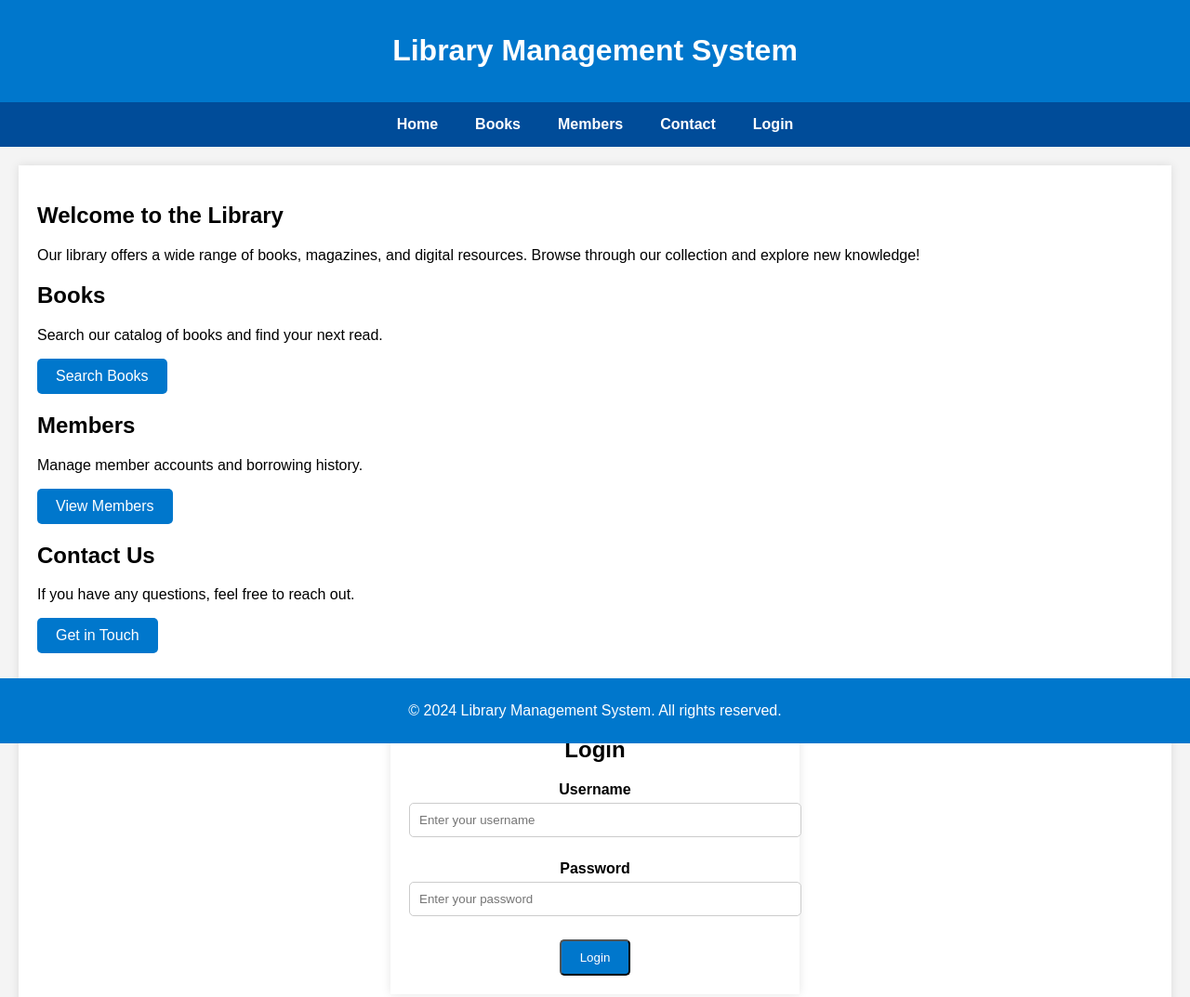
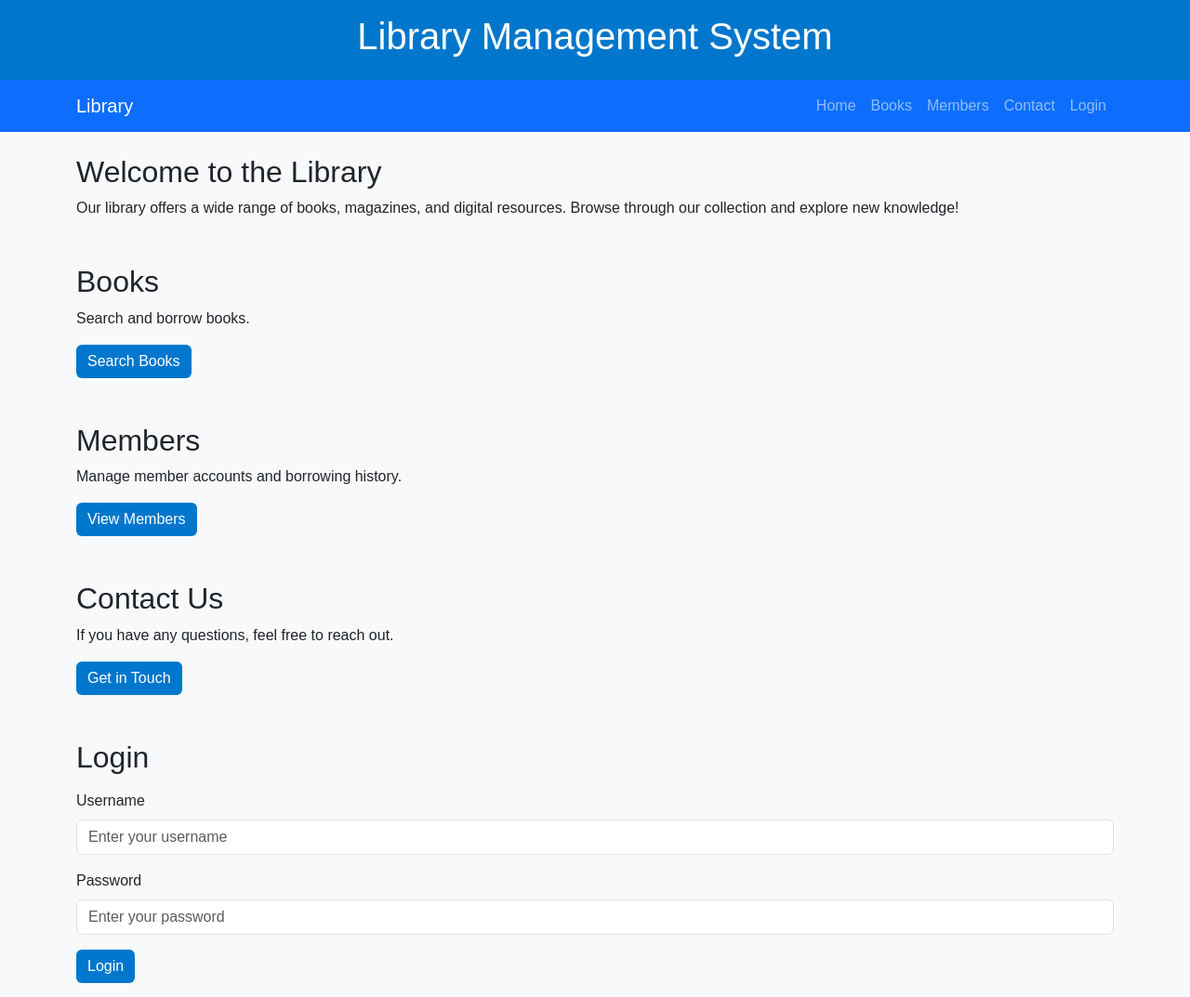
Before and after one commit to revanthvk18/Library-Site, a plain HTML site: page index.html in a window 1280 px wide. Shown: the top 1073 px of the page at 93% size. Drawn offline with nearby package versions, Linux system fonts and the light colour scheme.

Commit message:
Update index.html

```diff
--- a/index.html
+++ b/index.html
@@ -4,48 +4,20 @@
     <meta charset="UTF-8">
     <meta name="viewport" content="width=device-width, initial-scale=1.0">
     <title>Library Management</title>
+    <!-- Bootstrap CSS -->
+    <link href="https://cdn.jsdelivr.net/npm/bootstrap@5.3.1/dist/css/bootstrap.min.css" rel="stylesheet">
     <style>
         body {
+            background-color: #f8f9fa;
             font-family: Arial, sans-serif;
             margin: 0;
             padding: 0;
-            background-color: #f4f4f4;
         }
 
         header {
             background-color: #0077cc;
             color: white;
-            padding: 15px 20px;
-            text-align: center;
-        }
-
-        nav {
-            display: flex;
-            justify-content: center;
-            background-color: #004c99;
-        }
-
-        nav a {
-            color: white;
-            padding: 15px 20px;
-            text-decoration: none;
-            font-weight: bold;
-        }
-
-        nav a:hover {
-            background-color: #003366;
-        }
-
-        .container {
-            max-width: 1200px;
-            margin: 20px auto;
-            padding: 20px;
-            background-color: white;
-            box-shadow: 0 0 10px rgba(0, 0, 0, 0.1);
-        }
-
-        .section {
-            margin-bottom: 20px;
+            padding: 15px 0;
         }
 
         footer {
@@ -53,112 +25,86 @@
             color: white;
             text-align: center;
             padding: 10px 0;
-            position: fixed;
-            bottom: 0;
-            width: 100%;
         }
 
-        .btn {
-            display: inline-block;
-            padding: 10px 20px;
-            color: white;
+        .btn-primary {
             background-color: #0077cc;
-            text-decoration: none;
-            border-radius: 5px;
+            border: none;
         }
 
-        .btn:hover {
+        .btn-primary:hover {
             background-color: #005c99;
-        }
-
-        .form-group {
-            margin-bottom: 15px;
-        }
-
-        label {
-            display: block;
-            margin-bottom: 5px;
-            font-weight: bold;
-        }
-
-        input[type="text"],
-        input[type="password"] {
-            width: 100%;
-            padding: 10px;
-            margin-bottom: 10px;
-            border: 1px solid #ccc;
-            border-radius: 5px;
-        }
-
-        .login-container {
-            max-width: 400px;
-            margin: 50px auto;
-            padding: 20px;
-            background-color: white;
-            box-shadow: 0 0 10px rgba(0, 0, 0, 0.1);
-            text-align: center;
-        }
-
-        .login-container h2 {
-            margin-bottom: 20px;
         }
     </style>
 </head>
 <body>
-    <header>
+    <header class="text-center">
         <h1>Library Management System</h1>
     </header>
 
-    <nav>
-        <a href="#home">Home</a>
-        <a href="#books">Books</a>
-        <a href="#members">Members</a>
-        <a href="#contact">Contact</a>
-        <a href="#login">Login</a>
+    <nav class="navbar navbar-expand-lg navbar-dark bg-primary">
+        <div class="container">
+            <a class="navbar-brand" href="#">Library</a>
+            <button class="navbar-toggler" type="button" data-bs-toggle="collapse" data-bs-target="#navbarNav" aria-controls="navbarNav" aria-expanded="false" aria-label="Toggle navigation">
+                <span class="navbar-toggler-icon"></span>
+            </button>
+            <div class="collapse navbar-collapse" id="navbarNav">
+                <ul class="navbar-nav ms-auto">
+                    <li class="nav-item"><a class="nav-link" href="#home">Home</a></li>
+                    <li class="nav-item"><a class="nav-link" href="#books">Books</a></li>
+                    <li class="nav-item"><a class="nav-link" href="#members">Members</a></li>
+                    <li class="nav-item"><a class="nav-link" href="#contact">Contact</a></li>
+                    <li class="nav-item"><a class="nav-link" href="#login">Login</a></li>
+                </ul>
+            </div>
+        </div>
     </nav>
 
-    <div class="container">
+    <div class="container mt-4">
         <div id="home" class="section">
             <h2>Welcome to the Library</h2>
             <p>Our library offers a wide range of books, magazines, and digital resources. Browse through our collection and explore new knowledge!</p>
         </div>
 
-        <div id="books" class="section">
+        <div id="books" class="section mt-5">
             <h2>Books</h2>
-            <p>Search our catalog of books and find your next read.</p>
-            <a href="#" class="btn">Search Books</a>
+            <p>Search and borrow books.</p>
+            <button class="btn btn-primary">Search Books</button>
         </div>
 
-        <div id="members" class="section">
+        <div id="members" class="section mt-5">
             <h2>Members</h2>
             <p>Manage member accounts and borrowing history.</p>
-            <a href="#" class="btn">View Members</a>
+            <button class="btn btn-primary">View Members</button>
         </div>
 
-        <div id="contact" class="section">
+        <div id="contact" class="section mt-5">
             <h2>Contact Us</h2>
             <p>If you have any questions, feel free to reach out.</p>
-            <a href="#" class="btn">Get in Touch</a>
+            <button class="btn btn-primary">Get in Touch</button>
         </div>
 
-        <div id="login" class="section login-container">
+        <div id="login" class="section login-container mt-5">
             <h2>Login</h2>
-            <form>
-                <div class="form-group">
-                    <label for="username">Username</label>
-                    <input type="text" id="username" name="username" placeholder="Enter your username" required>
+            <form class="mt-3">
+                <div class="mb-3">
+                    <label for="username" class="form-label">Username</label>
+                    <input type="text" class="form-control" id="username" placeholder="Enter your username">
                 </div>
-                <div class="form-group">
-                    <label for="password">Password</label>
-                    <input type="password" id="password" name="password" placeholder="Enter your password" required>
+                <div class="mb-3">
+                    <label for="password" class="form-label">Password</label>
+                    <input type="password" class="form-control" id="password" placeholder="Enter your password">
                 </div>
-                <button type="submit" class="btn">Login</button>
+                <button type="submit" class="btn btn-primary">Login</button>
             </form>
         </div>
     </div>
 
-    <footer>
+    <footer class="mt-5">
         <p>&copy; 2024 Library Management System. All rights reserved.</p>
     </footer>
+
+    <!-- Bootstrap JS -->
+    <script src="https://cdn.jsdelivr.net/npm/bootstrap@5.3.1/dist/js/bootstrap.bundle.min.js"></script>
 </body>
 </html>
```
